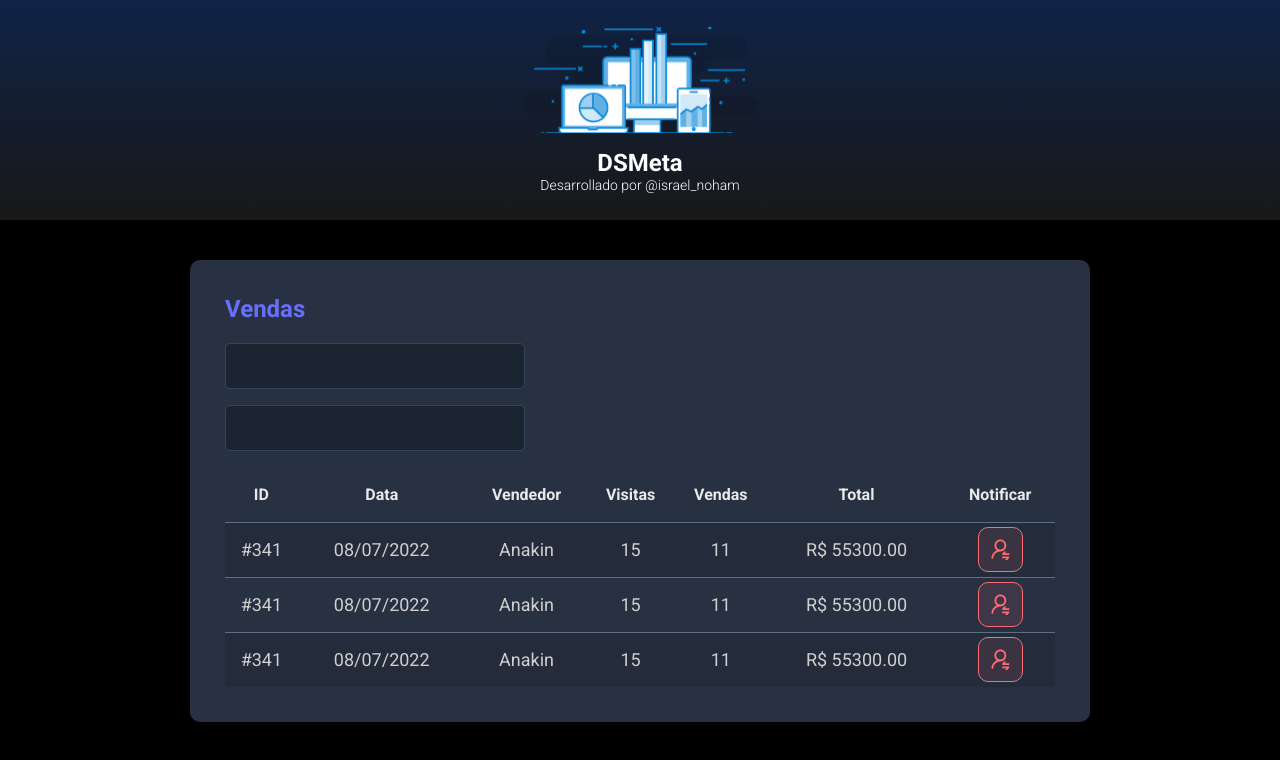
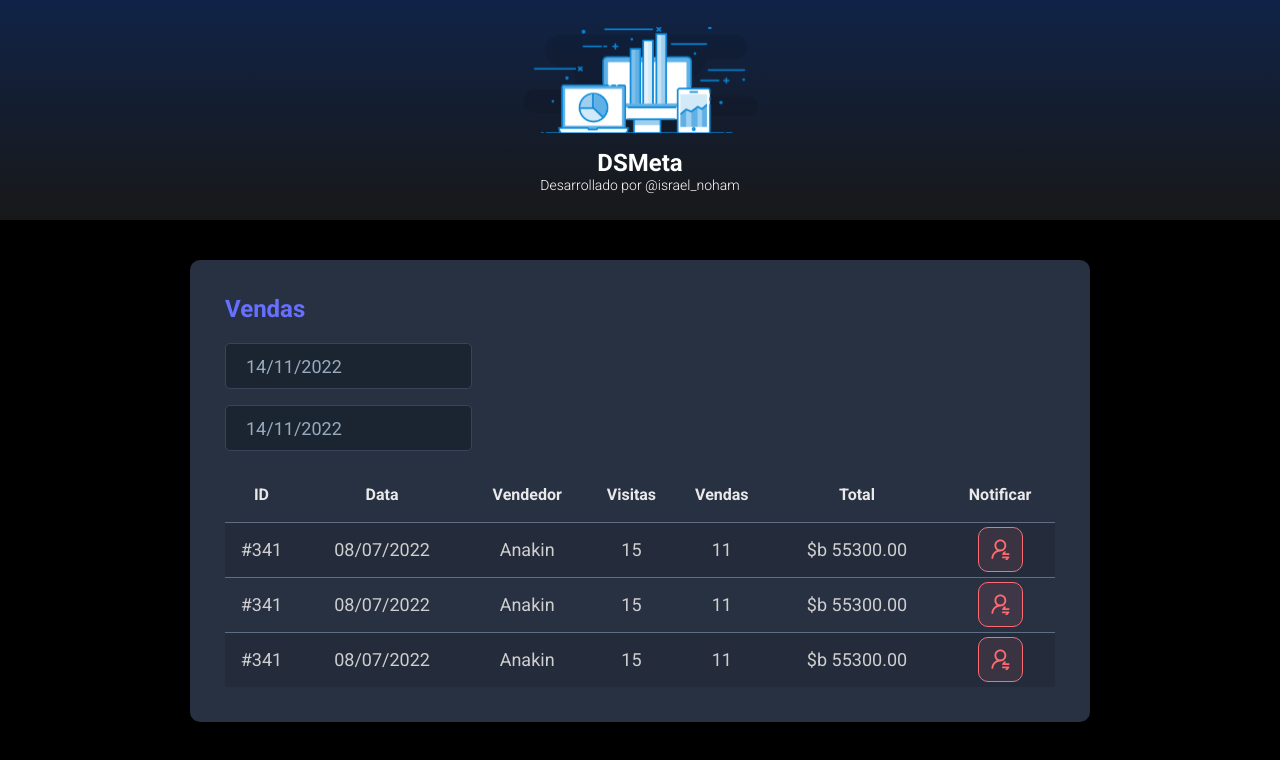
Before and after one commit to Noham334/BDD-ProjectSpringReact, a React (Vite) app in the folder frontend/: page / in a window 1280 px wide. Shown: the top 760 px of the page. Built offline with nearby package versions, Linux system fonts and the light colour scheme.

Commit message:
Datepicker

```diff
--- a/frontend/package.json
+++ b/frontend/package.json
@@ -9,7 +9,9 @@
     "preview": "vite preview"
   },
   "dependencies": {
+    "@types/react-datepicker": "4.4.2",
     "react": "^18.2.0",
+    "react-datepicker": "4.8.0",
     "react-dom": "^18.2.0"
   },
   "devDependencies": {
--- a/frontend/src/components/SalesCard/index.tsx
+++ b/frontend/src/components/SalesCard/index.tsx
@@ -1,16 +1,28 @@
-import NotificationButton from "../NotificationButton"
-import "./style.css"
+import DatePicker from 'react-datepicker';
+import 'react-datepicker/dist/react-datepicker.css';
+import NotificationButton from '../NotificationButton';
+import './style.css';
 
 function SalesCard() {
-  return(
+	return (
 		<div className="dsmeta-card">
 			<h2 className="dsmeta-sales-title">Vendas</h2>
 			<div>
 				<div className="dsmeta-form-control-container">
-                <input className="dsmeta-form-control" type="text" />
+					<DatePicker
+						selected={new Date()}
+						onChange={(date: Date) => {}}
+						className="dsmeta-form-control"
+						dateFormat="dd/MM/yyyy"
+					/>
 				</div>
 				<div className="dsmeta-form-control-container">
-                <input className="dsmeta-form-control" type="text" />
+					<DatePicker
+						selected={new Date()}
+						onChange={(date: Date) => {}}
+						className="dsmeta-form-control"
+						dateFormat="dd/MM/yyyy"
+					/>
 				</div>
 			</div>
 
@@ -34,7 +46,7 @@
 							<td>Anakin</td>
 							<td className="show992">15</td>
 							<td className="show992">11</td>
-                    <td>R$ 55300.00</td>
+							<td>$b 55300.00</td>
 							<td>
 								<div className="dsmeta-red-btn-container">
 									<NotificationButton />
@@ -47,7 +59,7 @@
 							<td>Anakin</td>
 							<td className="show992">15</td>
 							<td className="show992">11</td>
-                    <td>R$ 55300.00</td>
+							<td>$b 55300.00</td>
 							<td>
 								<div className="dsmeta-red-btn-container">
 									<NotificationButton />
@@ -60,7 +72,7 @@
 							<td>Anakin</td>
 							<td className="show992">15</td>
 							<td className="show992">11</td>
-                    <td>R$ 55300.00</td>
+							<td>$b 55300.00</td>
 							<td>
 								<div className="dsmeta-red-btn-container">
 									<NotificationButton />
@@ -68,12 +80,10 @@
 							</td>
 						</tr>
 					</tbody>
-
 				</table>
 			</div>
-
 		</div>
-  )
+	);
 }
 
-export default SalesCard
+export default SalesCard;
```
Also changed, not shown: 1 other file (tests, documents, lock files or other folders). Lines whose indentation alone changed are shown as unchanged.
